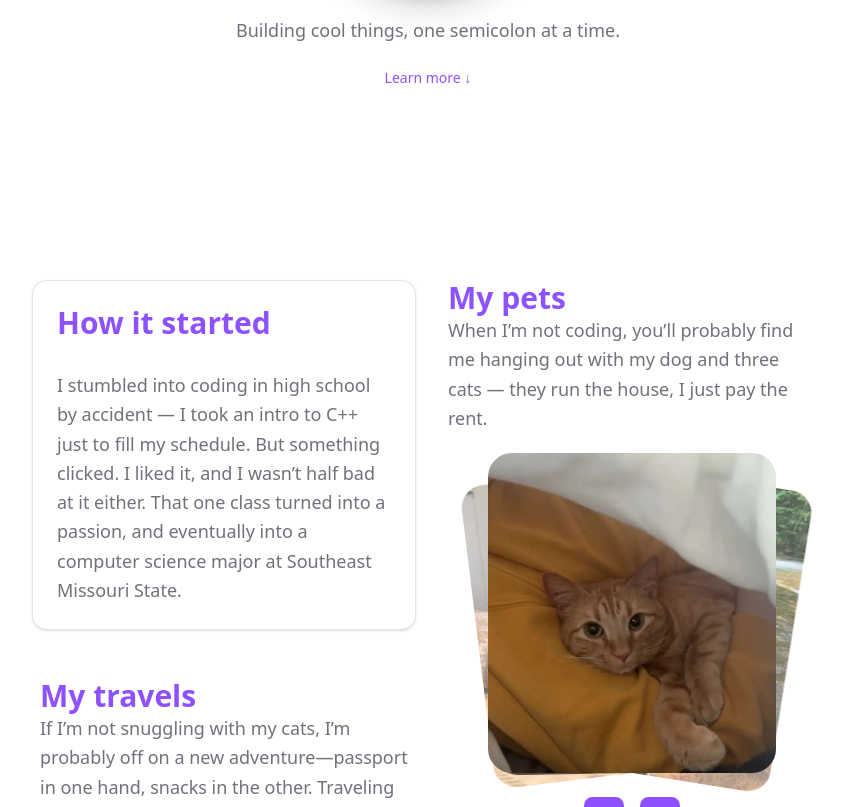
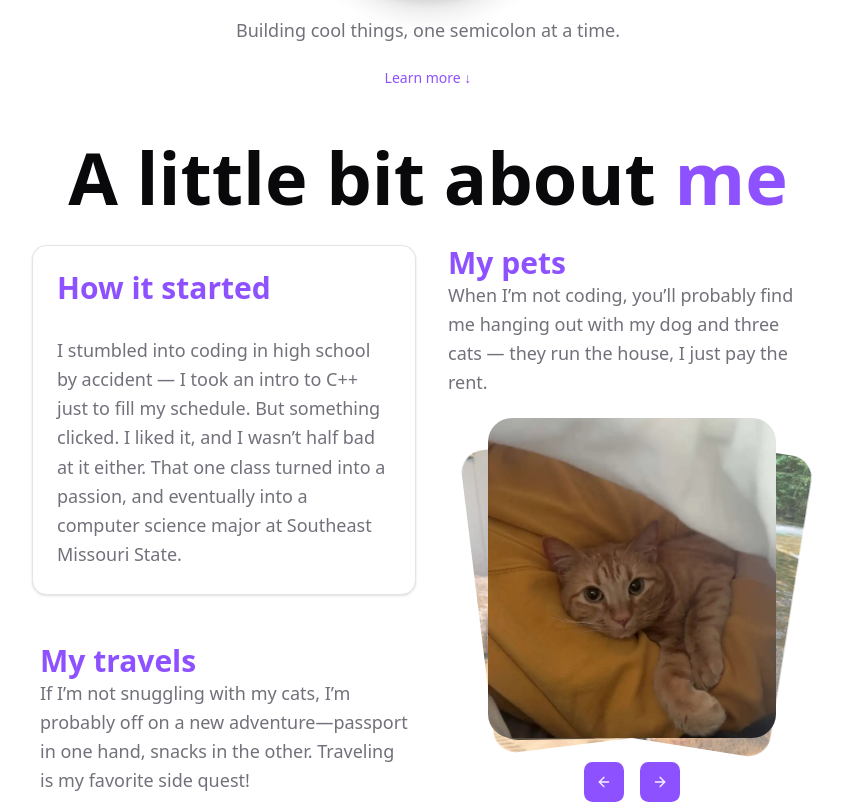
Before and after one commit to mrphilipp7/mrphilipp7.github.io, a React (Vite) app: page / in a window 1280 px wide. Shown: the part 520-1327 px from the top of the page, without its empty margins (212-1055 px from the left). Built offline with nearby package versions, Linux system fonts and the light colour scheme.

Commit message:
added a title to about section

```diff
--- a/src/components/about-section.tsx
+++ b/src/components/about-section.tsx
@@ -6,9 +6,14 @@ import TravelCarousel from './travel-carousel';
 const AboutSection = () => {
   return (
     <section
-      className="h-screen w-full mx-auto container flex flex-wrap justify-center items-center md:gap-6"
+      className="h-screen w-full mx-auto container flex justify-center items-center flex-col gap-8"
       id="about"
     >
+      <h1 className="text-3xl md:text-7xl font-bold text-foreground text-center">
+        A little bit about{' '}
+        <span className="text-primary whitespace-nowrap">me</span>
+      </h1>
+      <div className="flex flex-wrap justify-center items-center md:gap-6">
         <motion.div
           initial={{ opacity: 0.0, y: 40 }}
           whileInView={{ opacity: 1, y: 0 }}
@@ -53,15 +58,16 @@ const AboutSection = () => {
             </CardHeader>
             <CardContent>
               <p className="text-base md:text-lg leading-relaxed text-muted-foreground">
-              Since graduating, I’ve had the chance to work across a variety of
-              tech domains — from systems development and mobile apps to
+                Since graduating, I’ve had the chance to work across a variety
+                of tech domains — from systems development and mobile apps to
                 full-stack web applications. Every project has sharpened my
-              skills, stretched my thinking, and reinforced why I love building
-              things with code.
+                skills, stretched my thinking, and reinforced why I love
+                building things with code.
               </p>
             </CardContent>
           </Card>
         </motion.div>
+      </div>
     </section>
   );
 };
```
Lines whose indentation alone changed are shown as unchanged.
